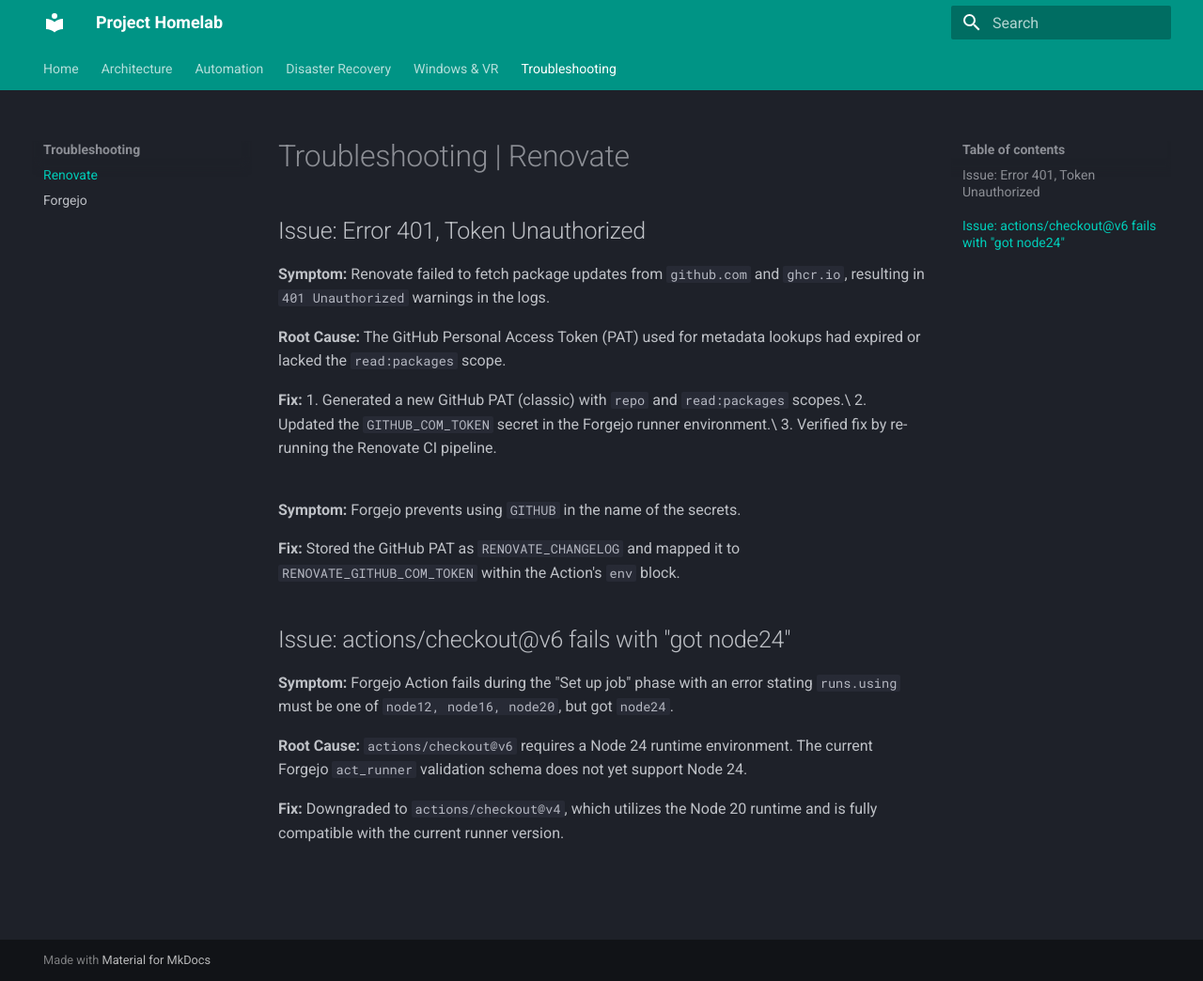
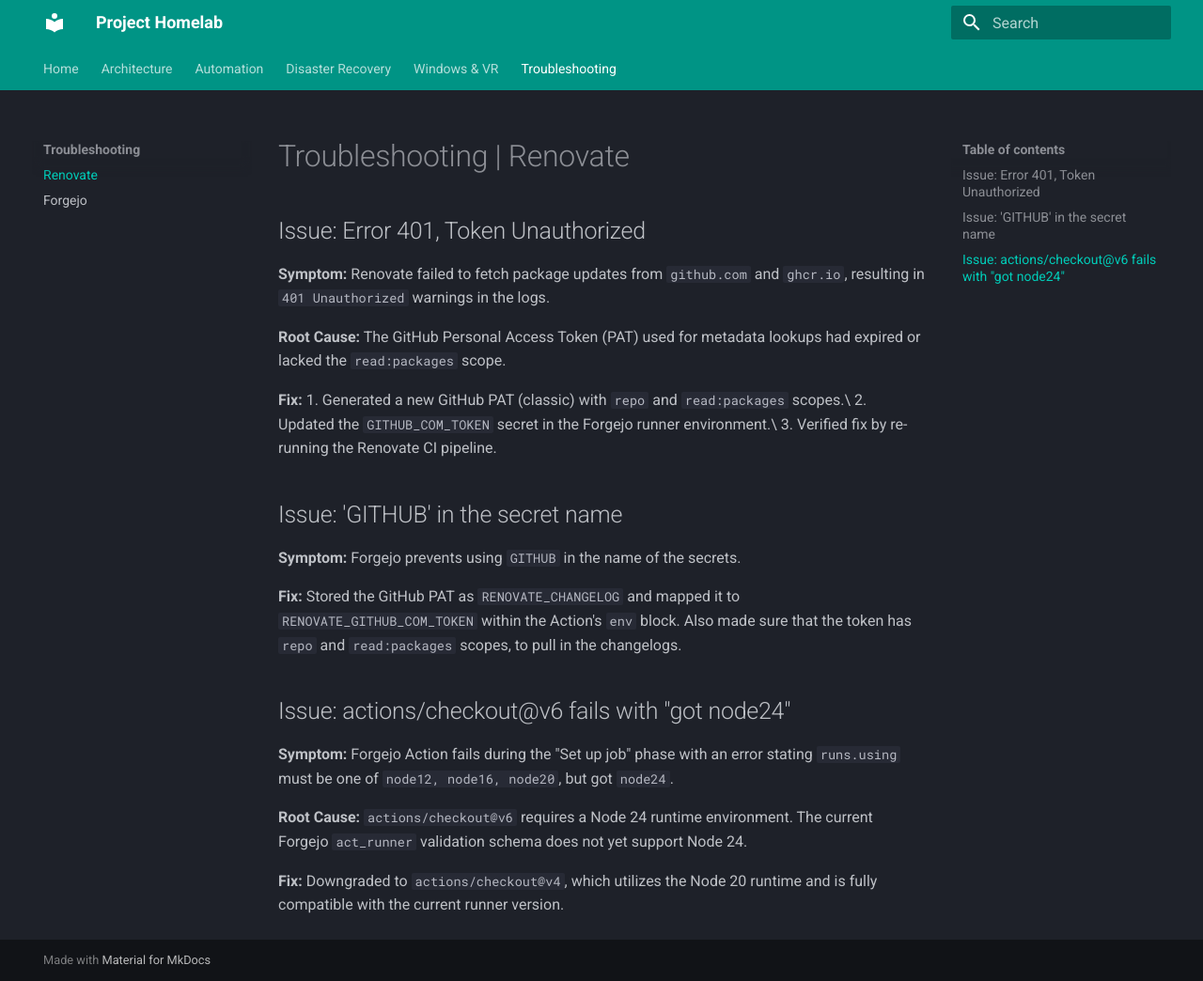
Before and after one commit to POTTERMAN1/homelab, an MkDocs documentation site: the page built from docs/troubleshooting/renovate.md, in a window 1280 px wide and 1044 px high. Shown: the whole window at 94% size. Built offline with MkDocs 1.6.1 and Material for MkDocs 9.7.7, drawn with Linux system fonts in a browser that asks for light colours.

Commit message:
Chore: Fixes and refactoring to renovate.md

```diff
--- a/docs/troubleshooting/renovate.md
+++ b/docs/troubleshooting/renovate.md
@@ -12,10 +12,10 @@
 
 
 
-##
+## Issue: 'GITHUB' in the secret name
 **Symptom:** Forgejo prevents using `GITHUB` in the name of the secrets.
 
-**Fix:** Stored the GitHub PAT as `RENOVATE_CHANGELOG` and mapped it to `RENOVATE_GITHUB_COM_TOKEN` within the Action's `env` block.
+**Fix:** Stored the GitHub PAT as `RENOVATE_CHANGELOG` and mapped it to `RENOVATE_GITHUB_COM_TOKEN` within the Action's `env` block. Also made sure that the token has `repo` and `read:packages` scopes, to pull in the changelogs.
 
 
 
```
